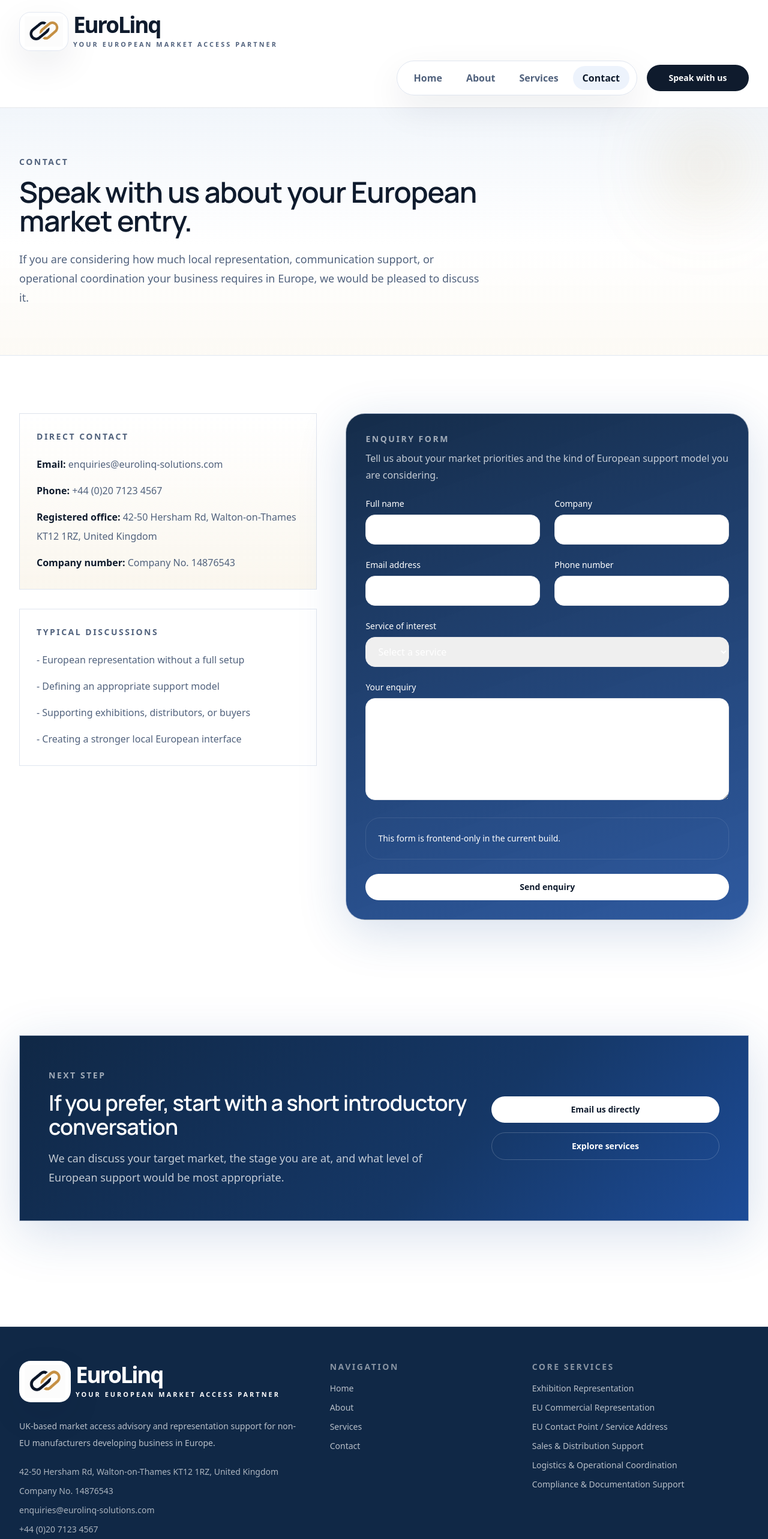
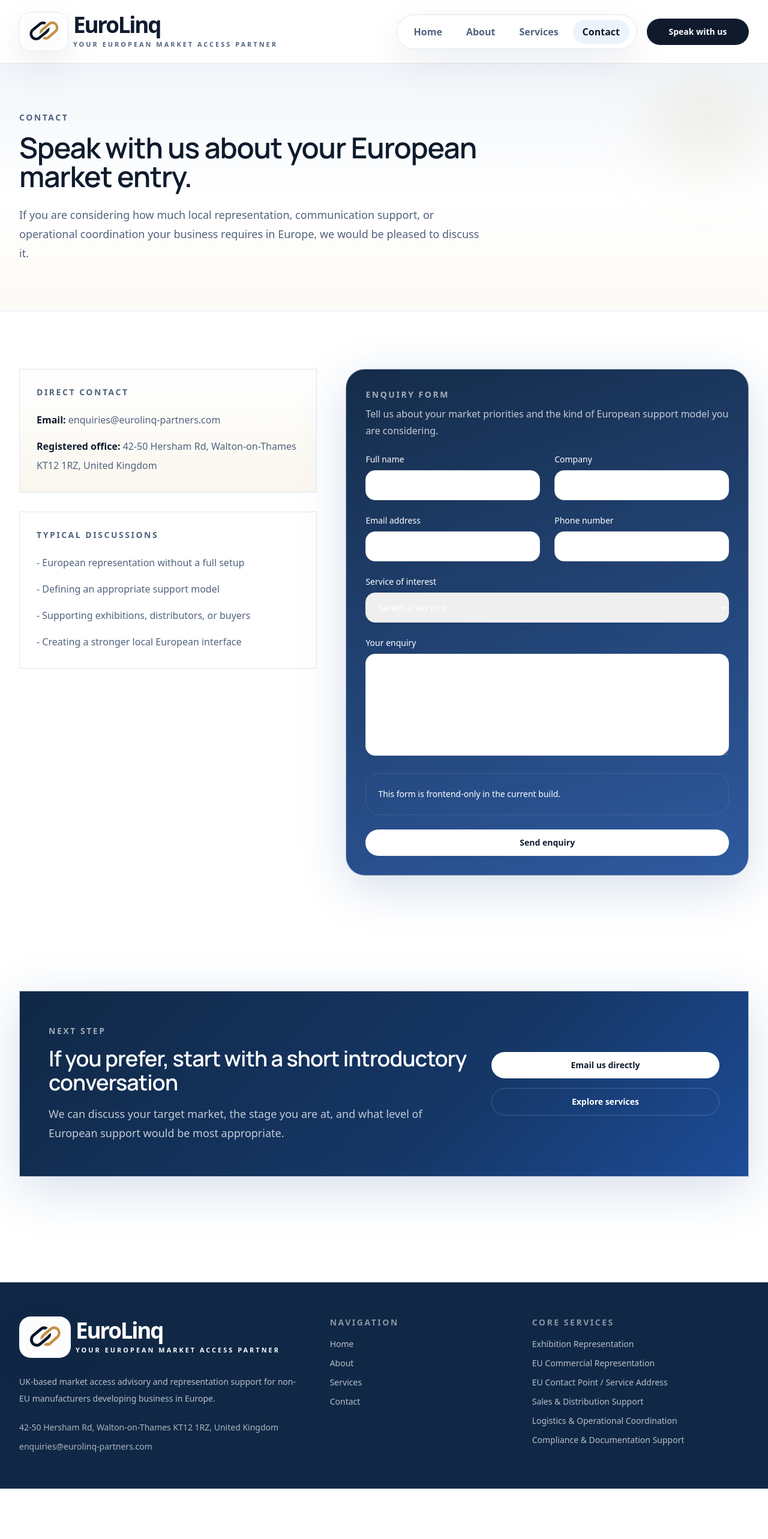
Before and after one commit to davimont62-maker/eurogateway-partners, a Next.js app: page /contact in a window 1280 px wide. Shown: the top 2566 px of the page at 60% size. After the commit the page ends 2482 px from the top, so only its background shows below. Built offline with nearby package versions, Linux system fonts and the light colour scheme.

Commit message:
Update contact details and header layout

```diff
--- a/app/contact/page.tsx
+++ b/app/contact/page.tsx
@@ -30,15 +30,8 @@ export default function ContactPage() {
                   <span className="font-semibold text-ink">Email:</span> {companyDetails.email}
                 </p>
                 <p>
-                  <span className="font-semibold text-ink">Phone:</span> {companyDetails.phone}
-                </p>
-                <p>
                   <span className="font-semibold text-ink">Registered office:</span>{" "}
                   {companyDetails.registeredOffice}
-                </p>
-                <p>
-                  <span className="font-semibold text-ink">Company number:</span>{" "}
-                  {companyDetails.companyNumber}
                 </p>
               </div>
             </div>
@@ -62,7 +55,7 @@ export default function ContactPage() {
         title="If you prefer, start with a short introductory conversation"
         description="We can discuss your target market, the stage you are at, and what level of European support would be most appropriate."
         primaryLabel="Email us directly"
-        primaryHref="mailto:enquiries@eurolinq-solutions.com"
+        primaryHref="mailto:enquiries@eurolinq-partners.com"
         secondaryLabel="Explore services"
       />
     </>
--- a/app/robots.ts
+++ b/app/robots.ts
@@ -6,6 +6,6 @@ export default function robots(): MetadataRoute.Robots {
       userAgent: "*",
       allow: "/"
     },
-    sitemap: "https://www.eurolinq-solutions.com/sitemap.xml"
+    sitemap: "https://www.eurolinq-partners.com/sitemap.xml"
   };
 }
--- a/app/sitemap.ts
+++ b/app/sitemap.ts
@@ -15,7 +15,7 @@ const routes = [
 
 export default function sitemap(): MetadataRoute.Sitemap {
   return routes.map((route) => ({
-    url: `https://www.eurolinq-solutions.com${route}`,
+    url: `https://www.eurolinq-partners.com${route}`,
     lastModified: new Date("2026-04-02"),
     changeFrequency: "monthly",
     priority: route === "" ? 1 : 0.8
--- a/components/footer.tsx
+++ b/components/footer.tsx
@@ -11,9 +11,7 @@ export function Footer() {
           <p className="max-w-xl text-sm leading-7 text-white/70">{companyDetails.description}</p>
           <div className="space-y-1 text-sm leading-7 text-white/65">
             <p>{companyDetails.registeredOffice}</p>
-            <p>{companyDetails.companyNumber}</p>
             <p>{companyDetails.email}</p>
-            <p>{companyDetails.phone}</p>
           </div>
         </div>
 
--- a/components/header.tsx
+++ b/components/header.tsx
@@ -13,7 +13,7 @@ export function Header() {
   return (
     <header className="sticky top-0 z-40 border-b border-slate-200/80 bg-white/94 backdrop-blur-xl">
       <div className="container-shell py-4 lg:py-5">
-        <div className="flex items-center justify-between gap-4">
+        <div className="flex items-center justify-between gap-4 lg:gap-6">
           <Logo />
 
           <button
@@ -42,10 +42,7 @@ export function Header() {
               />
             </span>
           </button>
-        </div>
-
-        <div className="mt-4 hidden items-center justify-end gap-3 xl:gap-4 lg:flex">
-          <div className="flex items-center gap-3 xl:gap-4">
+          <div className="hidden items-center gap-3 xl:gap-4 lg:flex">
             <nav
               aria-label="Primary"
               className="flex items-center gap-1.5 rounded-full border border-line/80 bg-white/88 px-3 py-2 shadow-soft xl:gap-2"
--- a/lib/metadata.ts
+++ b/lib/metadata.ts
@@ -1,7 +1,7 @@
 import type { Metadata } from "next";
 import { companyDetails } from "@/lib/site";
 
-const siteUrl = "https://www.eurolinq-solutions.com";
+const siteUrl = "https://www.eurolinq-partners.com";
 
 export function buildMetadata({
   title,
--- a/lib/site.ts
+++ b/lib/site.ts
@@ -22,11 +22,9 @@ export const companyDetails = {
   tagline: "Your European Market Access Partner",
   description:
     "UK-based market access advisory and representation support for non-EU manufacturers developing business in Europe.",
-  email: "enquiries@eurolinq-solutions.com",
-  phone: "+44 (0)20 7123 4567",
-  companyNumber: "Company No. 14876543",
+  email: "enquiries@eurolinq-partners.com",
   registeredOffice: "42-50 Hersham Rd, Walton-on-Thames KT12 1RZ, United Kingdom",
-  domain: "www.eurolinq-solutions.com"
+  domain: "www.eurolinq-partners.com"
 };
 
 export const mainNavigation = [
@@ -52,7 +50,7 @@ export const servicePillars: ServicePillar[] = [
       "EU commercial representation",
       "EU contact point and service address"
     ],
-    href: "/services"
+    href: "/exhibition-representation"
   },
   {
     title: "Sales & Distribution Support",
```
